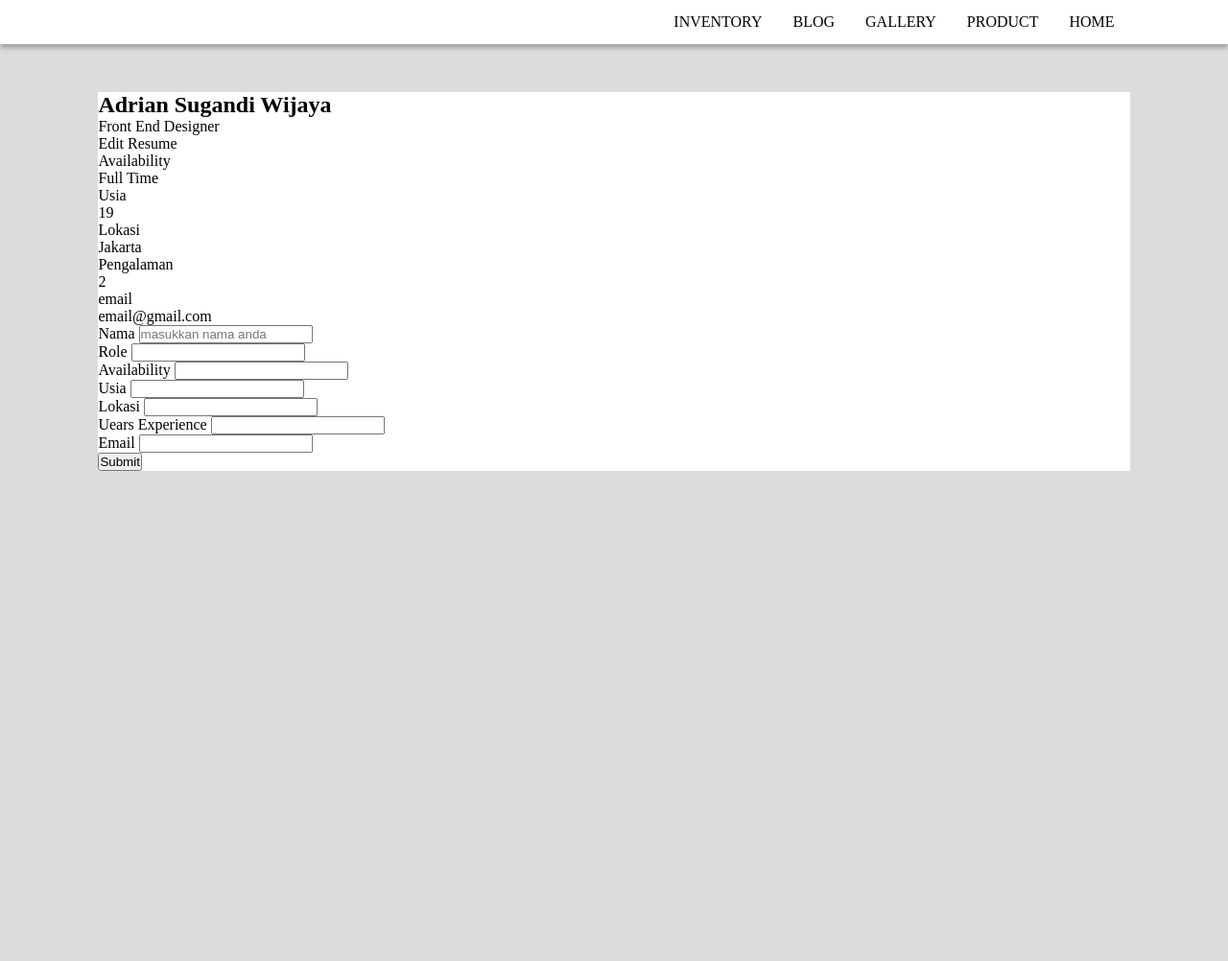
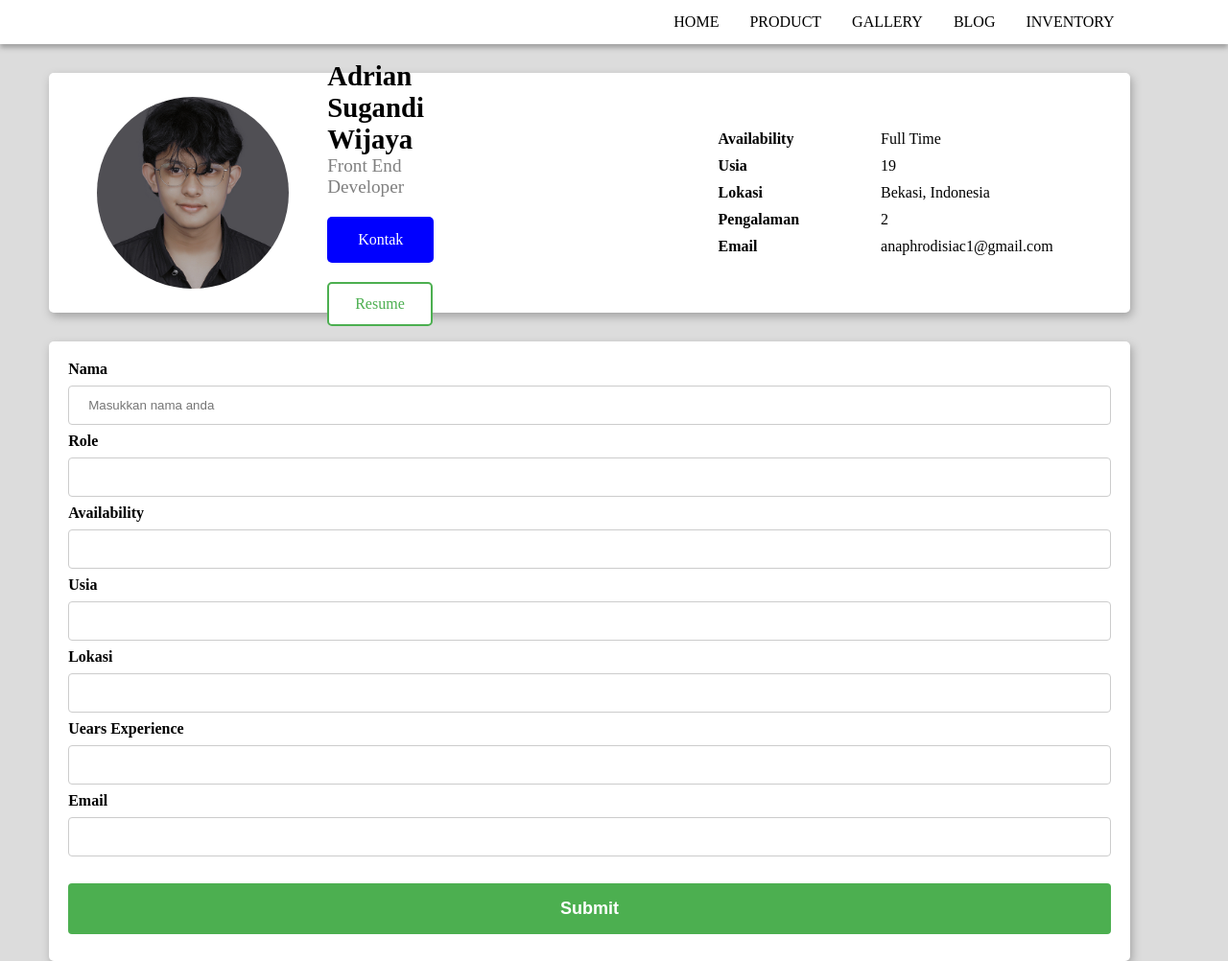
Before and after one commit to a-s-wijaya/INPG07-Assignment1-Ian, a plain HTML site: page index.html in a window 1280 px wide. Shown: the whole page at 96% size. Before the commit the page ends 800 px from the top, so only its background shows below. Drawn offline with Linux system fonts and the light colour scheme.

Commit message:
Update & Finishin
At this point the website should be similar to the reference, I couldn't get the hex code but so far I'm satisfied with the result

```diff
--- /dev/null
+++ b/css/style.css
@@ -0,0 +1,175 @@
+@import 'https://fonts.googleapis.com/css?family=Open+Sans:300,400';
+
+* {
+    margin: 0;
+    padding: 0;
+}
+
+body{
+    background-color: gainsboro;
+}
+
+nav{
+    position: sticky;
+    top: 0;
+    z-index: 100;
+}
+
+nav ul{
+    list-style-type: none;
+    margin: 0;
+    padding: 0;
+    overflow: hidden;
+    background-color: white;
+    box-shadow: 0px 4px 5px rgb(162, 162, 162);
+    padding: 0 8%;
+}
+
+nav li{
+    float: right;
+}
+
+nav li a{
+    display: block;
+    color: #000;
+    text-align: center;
+    padding: 14px 16px;
+    text-decoration: none;
+}
+
+nav li a:hover:not(.active){
+    background-color: blue;
+    color: white;
+}
+
+/* nav li a.active{
+    background-color: #4CAF50;
+    color: white;
+} */
+
+.profile {
+    display: flex;
+    align-items: center;
+    background-color: white;
+    margin-top: 30px;
+    margin-left: 4%;
+    margin-right: 8%;
+    flex-direction: row;
+    z-index: 2;
+    position: relative;
+    height: 250px;
+    border-radius: 5px;
+    box-shadow: 2px 4px 10px rgb(162, 162, 162);
+}
+
+.profile img{
+    margin-left: 50px;
+    border-radius: 50%;
+    width: 200px;
+    height: 200px;
+}
+
+.profile .bio{
+    padding: 0px 20px;
+    margin-left: 20px;
+    margin-right: 150px;
+}
+
+.profile .bio h1{
+    font-size: 1.8em;
+}
+
+.profile .bio h3{
+    font-size: 1.2em;
+    font-weight: 400;
+    color: grey;
+}
+
+.contact{
+    background-color: blue;
+    margin-top: 20px;
+    margin-right: 10px;
+    border: none;
+    color: white;
+    padding: 15px 32px;
+    text-align: center;
+    text-decoration: none;
+    display: inline-block;
+    font-size: 16px;
+    border-radius: 5px;
+    transition-duration: 0.4s;
+}
+
+.contact:hover{
+    background-color: white;
+    color: blue;
+    border: 2px solid blue;
+    padding: 13px 30px;
+}
+
+.resume{
+    background-color: white;
+    margin-top: 20px;
+    margin-right: 10px;
+    border: 2px solid #4CAF50;
+    color: #4CAF50;
+    padding: 12px 27px;
+    text-align: center;
+    text-decoration: none;
+    display: inline-block;
+    font-size: 16px;
+    border-radius: 5px;
+    transition-duration: 0.4s;
+}
+
+.resume:hover{
+    background-color: #4CAF50;
+    color: white;
+    border: none;
+    padding: 15px 32px;
+}
+
+.desc table{
+    border-collapse: separate;
+    border-spacing: 75px 0;
+}
+
+.desc td{
+    padding: 5px;
+}
+
+.form{
+    background-color: white;
+    margin-top: 30px;
+    margin-left: 4%;
+    margin-right: 8%;
+    position: relative;
+    border-radius: 5px;
+    box-shadow: 2px 4px 10px rgb(162, 162, 162);
+    padding: 20px;
+}
+
+.form label{
+    font-weight: bold;
+}
+
+.form input{
+    width: 100%;
+    padding: 12px 20px;
+    margin: 8px 0;
+    display: inline-block;
+    border: 1px solid #ccc;
+    border-radius: 4px;
+    box-sizing: border-box;
+}
+
+.form input[type=submit]{
+    background-color: #4CAF50;
+    border: none;
+    color: white;
+    padding: 16px 32px;
+    font-weight: bold;
+    font-size: large;
+    margin-top: 20px;
+    cursor: pointer;
+}
--- a/index.html
+++ b/index.html
@@ -5,60 +5,80 @@
     <meta http-equiv="X-UA-Compatible" content="IE=edge">
     <meta name="viewport" content="width=device-width, initial-scale=1.0">
     <title>Challenge Sesi-1</title>
-    <link rel="stylesheet" href="style.css">
+    <link rel="stylesheet" type="text/css" href="css/style.css">
 </head>
 <body>
     <nav>
         <ul>
+            <li><a href="#">INVENTORY</a></li>
+            <li><a href="#">BLOG</a></li>
+            <li><a href="#">GALLERY</a></li>
+            <li><a href="#">PRODUCT</a></li>
             <li><a href="#">HOME</a></li>
-            <li><a href="#">PRODUCT</a></li>
-            <li><a href="#">GALLERY</a></li>
-            <li><a href="#">BLOG</a></li>
-            <li><a href="#">INVENTORY</a></li>
         </ul>
     </nav>
 
     <section>
         <div class="profile">
-            <h1>Adrian Sugandi Wijaya</h1>
-            <p>
-                Front End Designer <br>
-                Edit Resume <br>
-                Availability <br>
-                Full Time <br>
-                Usia <br>
-                19 <br>
-                Lokasi <br>
-                Jakarta <br>
-                Pengalaman <br>
-                2 <br>
-                email <br>
-                email@gmail.com <br>
-            </p>
+            <img src="img/adrian.jpg" alt="Adrian">
+            <div class="bio">
+                <h1>Adrian Sugandi Wijaya</h1>
+                <h3>Front End Developer</h3>
+                <a href="#" class="contact">Kontak</a>
+                <a href="#" class="resume">Resume</a>
+            </div>
+            <div class="desc">
+                <table>
+                    <tr>
+                        <td><span><b>Availability</b></span></td>
+                        <td>Full Time</td>
+                    </tr>
+                    <tr>
+                        <td><span><b>Usia</b></span></td>
+                        <td>19</td>
+                    </tr>
+                    <tr>
+                        <td><span><b>Lokasi</b></span></td>
+                        <td>Bekasi, Indonesia</td>
+                    </tr>
+                    <tr>
+                        <td><span><b>Pengalaman</b></span></td>
+                        <td>2</td>
+                    </tr>
+                    <tr>
+                        <td><span><b>Email</b></span></td>
+                        <td>anaphrodisiac1@gmail.com</td>
+                    </tr>
+                </table>
+            </div>
+        </div>
+    </section>
 
+    <section>
+        <div class="form">
             <form action="#">
-                <label for="name">Nama</label>
-                <input type="text" name="nama" id="nama" placeholder="masukkan nama anda">
+                <label for="name">Nama</label><br>
+                <input type="text" name="nama" id="nama" placeholder="Masukkan nama anda">
                 <br>
-                <label for="role">Role</label>
+                <label for="role">Role</label><br>
                 <input type="text" name="role" id="role">
                 <br>
-                <label for="availability">Availability</label>
+                <label for="availability">Availability</label><br>
                 <input type="text" name="availability" id="availability">
                 <br>
-                <label for="usia">Usia</label>
+                <label for="usia">Usia</label><br>
                 <input type="text" name="usia" id="usia">
                 <br>
-                <label for="lokasi">Lokasi</label>
+                <label for="lokasi">Lokasi</label><br>
                 <input type="text" name="lokasi" id="lokasi">
                 <br>
-                <label for="experience">Uears Experience</label>
+                <label for="experience">Uears Experience</label><br>
                 <input type="text" name="experience" id="experience">
                 <br>
-                <label for="email">Email</label>
+                <label for="email">Email</label><br>
                 <input type="text" name="email" id="email">
                 <br>
-                <input type="submit" value="Submit">
+                <input type="submit" class="submit" value="Submit">
             </form>
         </div>
     </section>
--- a/style.css
+++ /dev/null
@@ -1,46 +0,0 @@
-* {
-    margin: 0;
-    padding: 0;
-}
-
-body{
-    background-color: gainsboro;
-}
-
-nav ul{
-    list-style-type: none;
-    margin: 0;
-    padding: 0;
-    overflow: hidden;
-    background-color: white;
-    box-shadow: 0px 4px 5px rgb(162, 162, 162);
-    padding: 0 8%;
-}
-
-nav li{
-    float: right;
-}
-
-nav li a{
-    display: block;
-    color: #000;
-    text-align: center;
-    padding: 14px 16px;
-    text-decoration: none;
-}
-
-nav li a:hover:not(.active){
-    background-color: #4CAF50;
-}
-
-nav li a.active{
-    background-color: #4CAF50;
-    color: white;
-}
-
-.profile {
-    background-color: white;
-    margin-top: 50px;
-    margin-left: 8%;
-    margin-right: 8%;
-}
```
Also changed, not shown: img/adrian.jpg (added).
